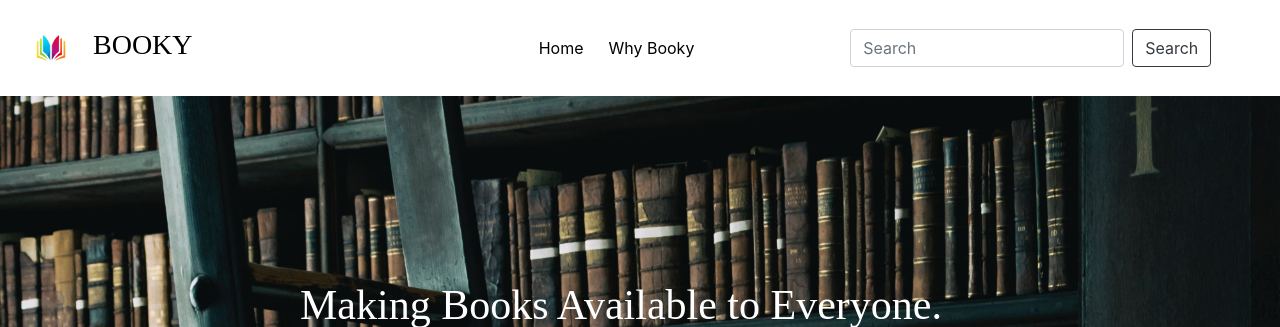
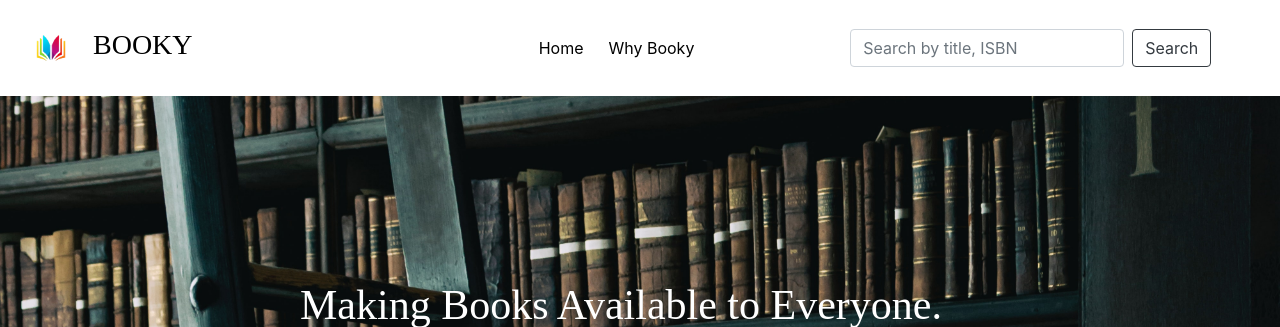
Before and after one commit to andyjohn23/booky, a Flask app: page / in a window 1280 px wide. Shown: the top 327 px of the page. Run offline with Flask 2, Linux system fonts and the light colour scheme.

Commit message:
updated files

```diff
--- a/app/templates/index.html
+++ b/app/templates/index.html
@@ -22,7 +22,7 @@
         </li>
       </ul>
       <form class="form-inline my-2 my-lg-0 search-form">
-        <input class="form-control mr-sm-2" type="search" placeholder="Search" aria-label="Search">
+        <input class="form-control mr-sm-2" type="search" placeholder="Search by title, ISBN" aria-label="Search">
         <button class="btn btn-outline-dark my-2 my-sm-0" type="submit">Search</button>
       </form>
     </div>
```
Also changed, not shown: app/templates/search.html (added).
